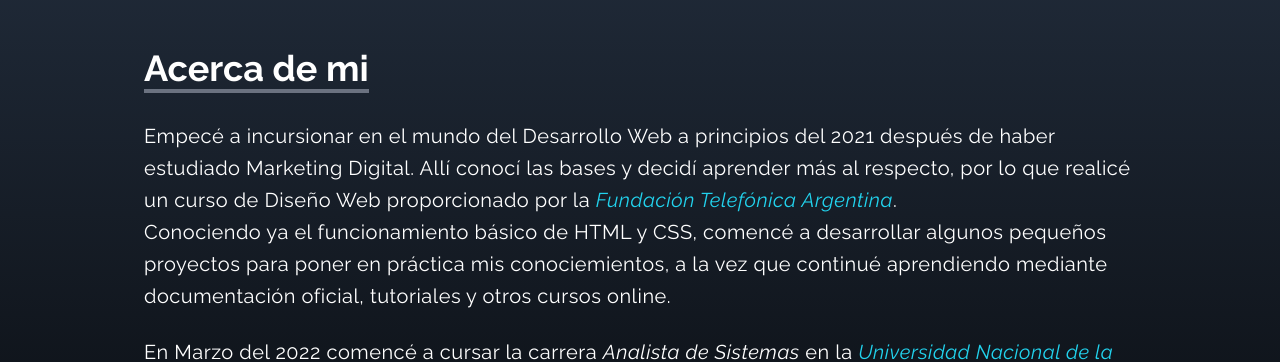
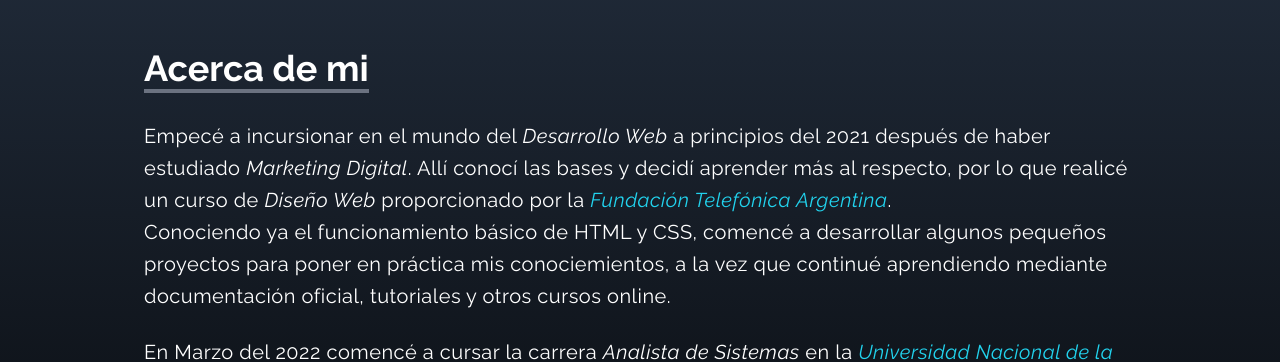
Before and after one commit to FeDaBa/First-Portfolio, a React (Create React App) app: page / in a window 1280 px wide. Shown: the part 820-1182 px from the top of the page. Built offline with nearby package versions, Linux system fonts and the light colour scheme; the HTML template or start-up script is replaced by a standard one; a web font is replaced by a local one.

Commit message:
Update About.jsx

```diff
--- a/src/components/About.jsx
+++ b/src/components/About.jsx
@@ -19,8 +19,8 @@ const About = () => {
 
             <p className="text-xl leading-8 tracking-wide">
 
-                Empecé a incursionar en el mundo del Desarrollo Web a principios del 2021 después de haber estudiado Marketing Digital. Allí conocí las bases y decidí
-                aprender más al respecto, por lo que realicé un curso de Diseño Web proporcionado por la <a href="https://conectaempleo-formacion.fundaciontelefonica.com/argentina" className="text-cyan-400" target={'_blank'} rel="noreferrer"><em>Fundación Telefónica Argentina</em></a>.<br />
+                Empecé a incursionar en el mundo del <em>Desarrollo Web</em> a principios del 2021 después de haber estudiado <em>Marketing Digital</em>. Allí conocí las bases y decidí
+                aprender más al respecto, por lo que realicé un curso de <em>Diseño Web</em> proporcionado por la <a href="https://conectaempleo-formacion.fundaciontelefonica.com/argentina" className="text-cyan-400" target={'_blank'} rel="noreferrer"><em>Fundación Telefónica Argentina</em></a>.<br />
                 Conociendo ya el funcionamiento básico de HTML y CSS, comencé a desarrollar algunos pequeños proyectos para poner en práctica mis conociemientos,
                 a la vez que continué aprendiendo mediante documentación oficial, tutoriales y otros cursos online.
             </p>
```
